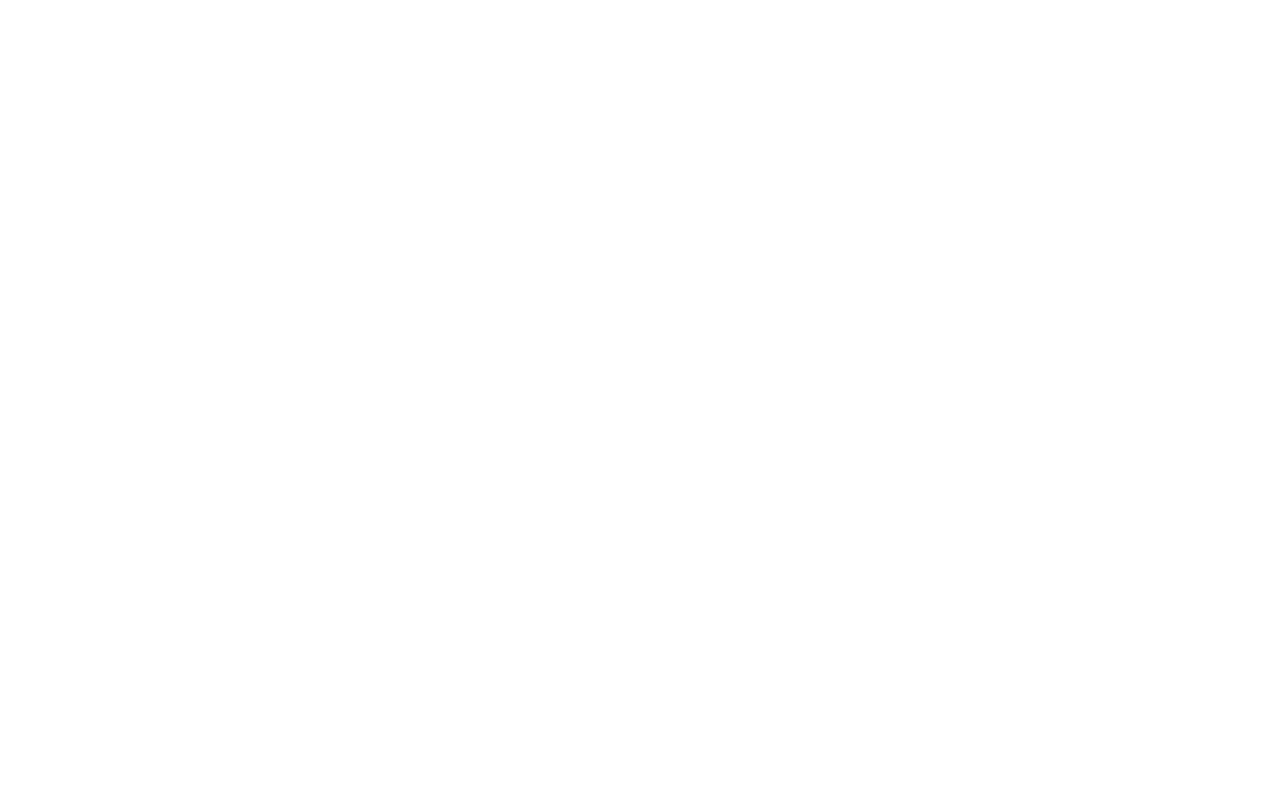
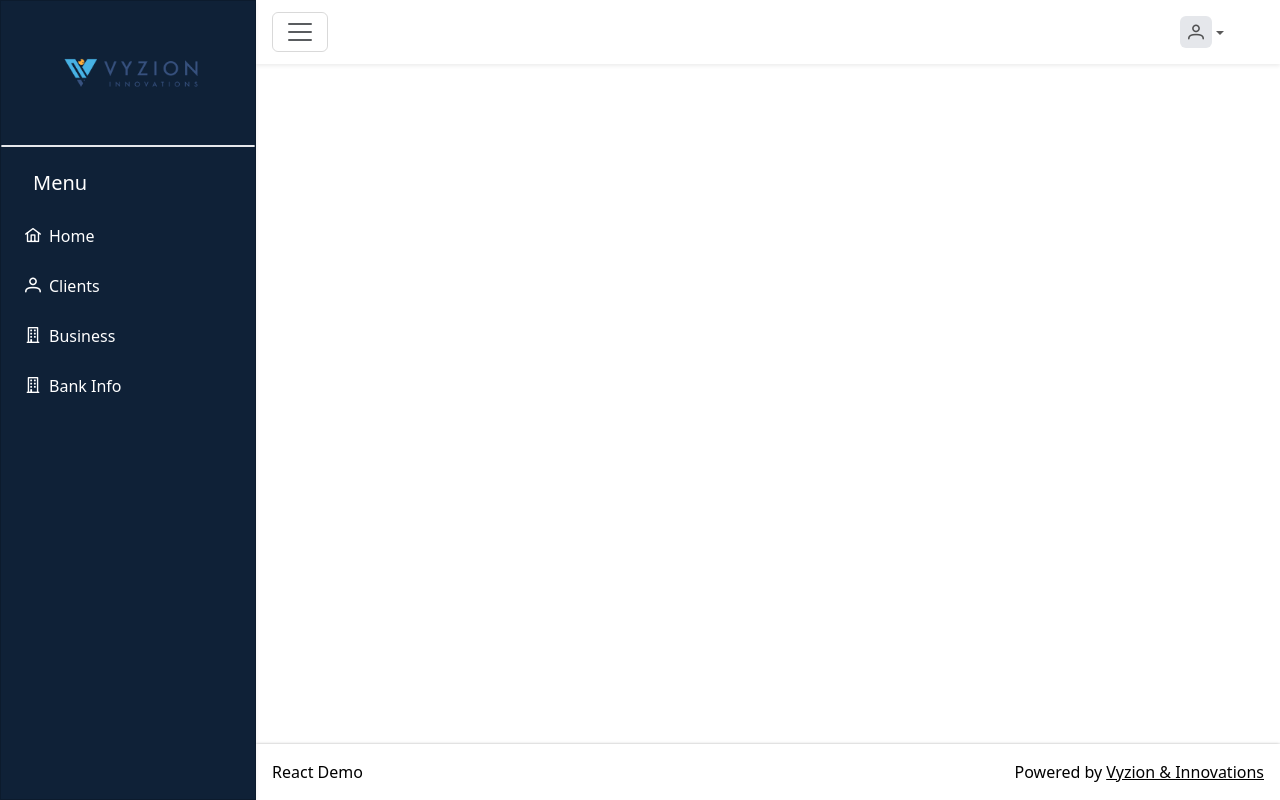
Before and after one commit to Vyzion-Innovation/react-demo, a React (Create React App) app: page / in a window 1280 px wide. Before the commit this address had no page. Built offline with nearby package versions, Linux system fonts and the light colour scheme; sample sign-in values are in the browser's storage.

Commit message:
navigating

```diff
--- a/src/App.js
+++ b/src/App.js
@@ -9,7 +9,9 @@ import "primereact/resources/primereact.min.css";
 import "primeicons/primeicons.css";
 import { BrowserRouter as Router, Routes, Route, Navigate } from 'react-router-dom';
 import LoginPage from './pages/login';
-import { RoutingPaths } from './components';
+import { Layout, RoutingPaths } from './components';
+import PrivateRoutes from './helper/privateRoute.js';
+import Home from './pages/home';
 import "./style.css";
 
 
@@ -20,6 +22,17 @@ function App() {
     <Router>
     <Routes>
       <Route path={RoutingPaths.login} element={<LoginPage />} />
+      <Route element={<PrivateRoutes />}>
+
+      <Route path="/" element={<Layout />}>
+        {/* Clients routing paths */}
+        <Route path={RoutingPaths.home} element={<Home />} />
+
+
+      </Route>
+</Route>
+      <Route path={RoutingPaths.login}
+        element={<LoginPage />} />
 
 
     </Routes>
--- /dev/null
+++ b/src/pages/home/index.js
@@ -0,0 +1,11 @@
+import React from 'react'
+
+function Home(){
+  return (
+    <div>
+      <h1 style={{textAlign: "center"}}> In progress</h1>
+    </div>
+  )
+}
+
+export default Home
```
